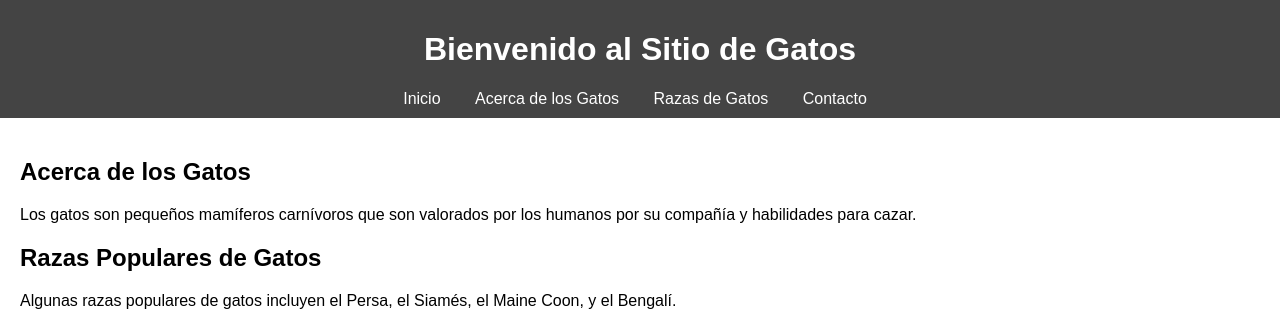
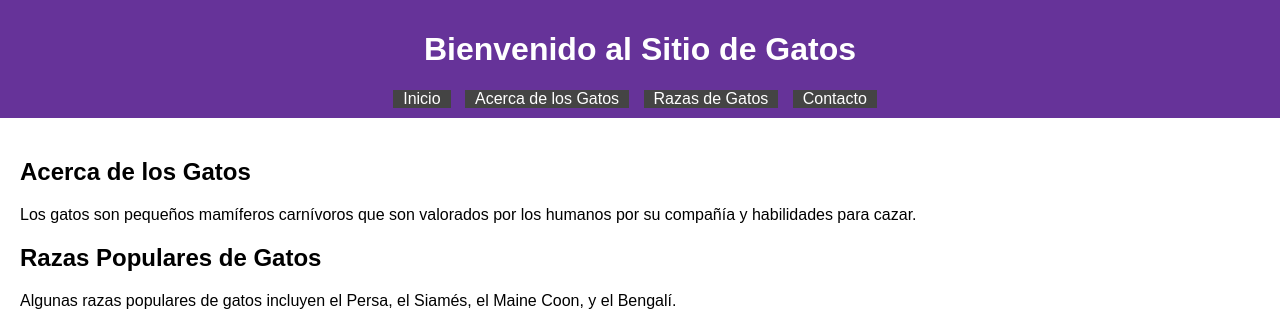
Before and after one commit to estebanhirzfeld/testing, a plain HTML site: page index.html in a window 1280 px wide. Shown: the top 327 px of the page. Drawn offline with Linux system fonts and the light colour scheme.

```diff
--- a/styles.css
+++ b/styles.css
@@ -5,7 +5,7 @@
   background-color: #f0f0f0;
 }
 header {
-  background-color: #444;
+  background-color: rebeccapurple;
   color: white;
   padding: 10px;
   text-align: center;
```
